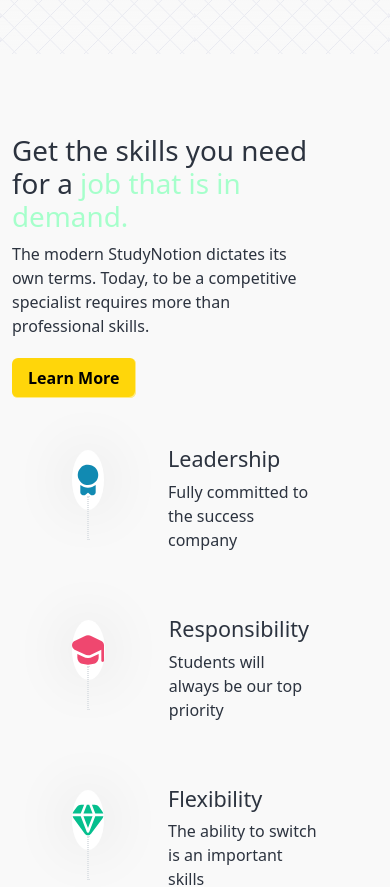
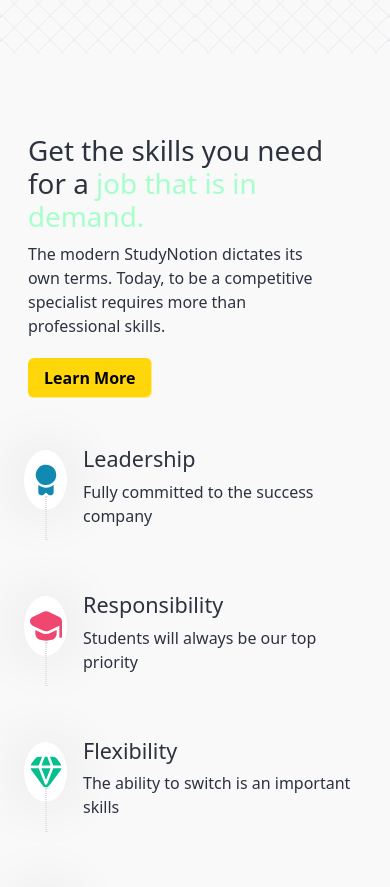
Before and after one commit to suvadipmajhi1997/Studynotion, a React (Vite) app: page / in a window 390 px wide. Shown: the part 2520-3407 px from the top of the page. Built offline with nearby package versions, Linux system fonts and the light colour scheme; the HTML template or start-up script is replaced by a standard one; a web font is replaced by a local one.

Commit message:
responsive fix

```diff
--- a/src/components/core/homePage/TimelineSection.jsx
+++ b/src/components/core/homePage/TimelineSection.jsx
@@ -40,7 +40,7 @@
 
         return (
           <div
-            className="d-flex flex-row w-lg-100 gap-3 ms-5 position-relative"
+            className="d-flex flex-row w-lg-100 gap-3 position-relative"
             key={idx}
           >
             {/* Icon + Line Container */}
@@ -68,8 +68,8 @@
             </div>
 
             {/* Text Content */}
-            <div className="d-flex align-items-center justify-content-center mt-0">
-              <div className="d-flex flex-column mx-5">
+            <div className="d-flex align-items-center justify-content-center mt-0 w-100">
+              <div className="d-flex flex-column mx-0 mx-lg-5 w-100">
                 <h4>{ele.Heading}</h4>
                 <p>{ele.Description}</p>
               </div>
--- a/src/pages/Home.jsx
+++ b/src/pages/Home.jsx
@@ -84,7 +84,7 @@
                 active: false,
               }}
               codeColor={"text-yellow-25"}
-              codeBlock={`<!DOCTYPE html>\n<html lang="en">\n<head>\n<title>This is myPage</title>\n</head>\n<body>\n<h1><a href="/">Header</a></h1>\n<nav> <a href="/one">One</a> <a href="/two">Two</a>\n</nav>\n</body>\n`}
+              codeBlock={`<!DOCTYPE html>\n<html lang="en">\n<head>\n<title>This is myPage</title>\n</head>\n<body>\n<h1><a href="/">Header</a></h1>\n<nav> <a href="/one">One</a> <a href="/two">Two</a>\n</nav>\n</body>`}
               color={<div className="codeblock1"></div>}
             />
           </div>
@@ -114,7 +114,7 @@
                 active: false,
               }}
               codeColor={"text-white"}
-              codeBlock={`<!DOCTYPE html>\n<html lang="en">\n<head>\n<title>This is myPage</title>\n</head>\n<body>\n<h1><a href="/">Header</a></h1>\n<nav> <a href="/one">One</a> <a href="/two">Two</a>\n</nav>\n</body>\n`}
+              codeBlock={`<!DOCTYPE html>\n<html lang="en">\n<head>\n<title>This is myPage</title>\n</head>\n<body>\n<h1><a href="/">Header</a></h1>\n<nav> <a href="/one">One</a> <a href="/two">Two</a>\n</nav>\n</body>`}
               color={<div className="codeblock2"></div>}
             />
           </div>
@@ -141,7 +141,7 @@
         <div className="container">
           <div className="d-flex flex-column justify-content-center align-items-center mt-5 ">
             <div className="content">
-              <div className="d-flex flex-column flex-lg-row w-100">
+              <div className="d-flex flex-column flex-lg-row w-100 mx-lg-5 mx-3">
                 <div className="w-100 w-lg-50">
                   <div className="display-5 fw-semibold">
                     <h1 style={{ width: "90%" }}>
```
